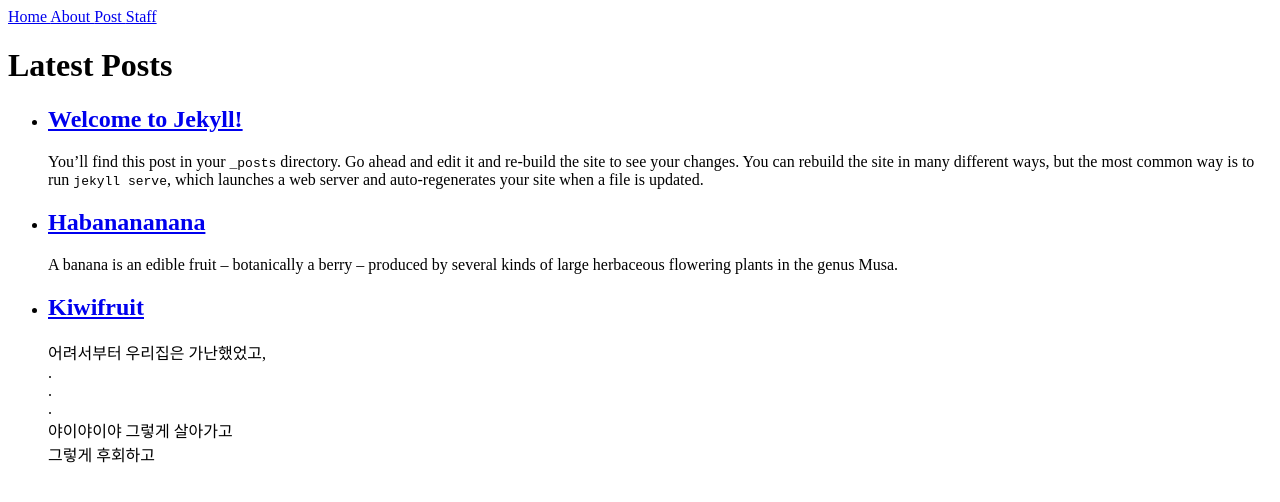
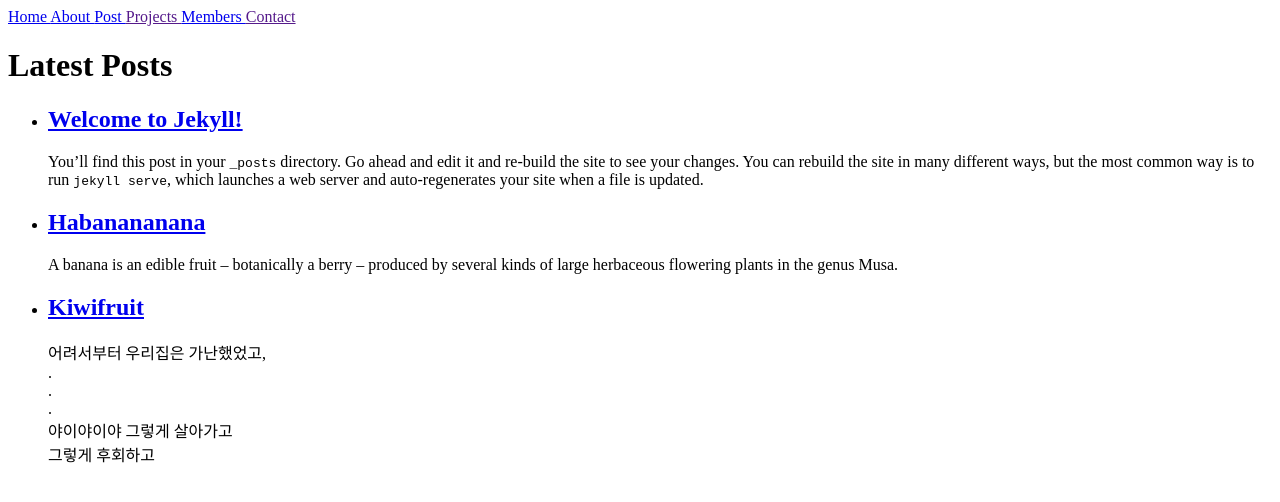
Before and after one commit to unsolvedproblem/unsolvedproblem.github.io, a Jekyll site: the page built from post.html, in a window 1280 px wide. Shown: the top 502 px of the page. Built offline with Jekyll 4.4.1, drawn with Linux system fonts in a browser that asks for light colours.

Commit message:
Update navigation.yml

```diff
--- a/_data/navigation.yml
+++ b/_data/navigation.yml
@@ -4,5 +4,9 @@
   link: /UnsolvedProblem/about.html
 - name: Post
   link: /UnsolvedProblem/post.html
-- name: Staff
+- name: Projects
+  link:
+- name: Members
   link: /UnsolvedProblem/staff.html
+- name: Contact
+  link:
```
